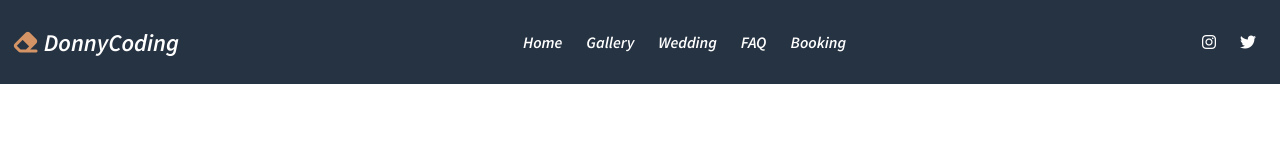
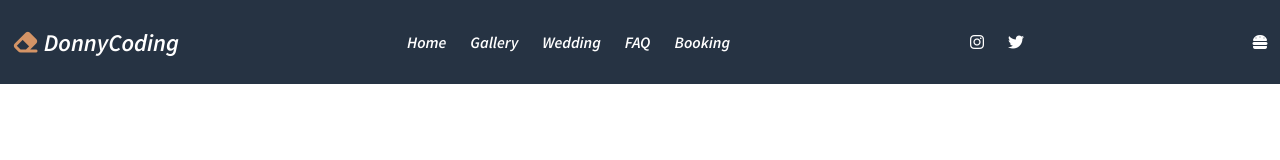
Before and after one commit to chohyundon/mini-project, a plain HTML site: page index.html in a window 1280 px wide. Drawn offline with Linux system fonts and the light colour scheme.

Commit message:
Update index.html

```diff
--- a/index.html
+++ b/index.html
@@ -29,6 +29,10 @@
             <li><i class="fa-brands fa-instagram"></i></li>
             <li><i class="fa-brands fa-twitter"></i></li>
         </ul>
+
+        <a href="" class="navbar__toogleBtn">
+            <i class="fa-solid fa-burger"></i>
+        </a>
     </nav>
 </body>
 </html>
```
